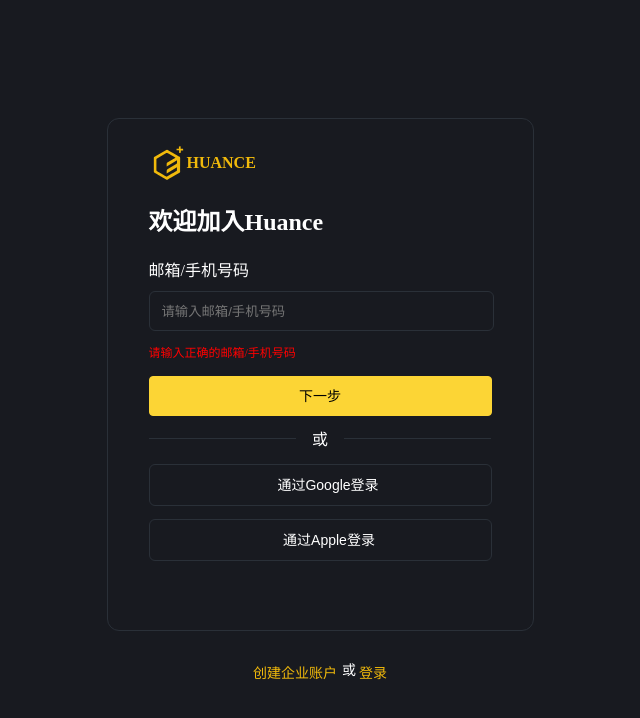
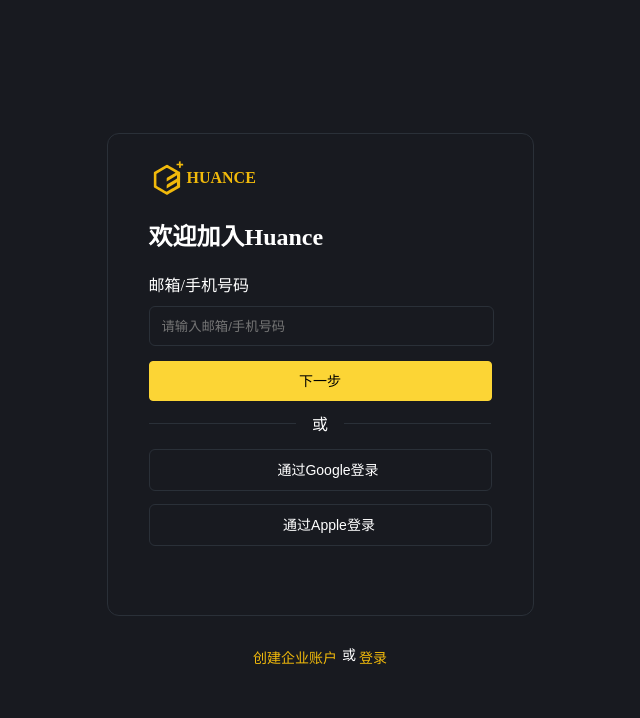
Before and after one commit to Huuery/Huan, a Vue app: page /Register in a window 1280 px wide. Shown: the top 718 px of the page, without its empty margins (320-960 px from the left). Built offline with nearby package versions, Linux system fonts and the light colour scheme; some icons are missing.

Commit message:
Update readme

```diff
--- a/src/views/LayOut/AppRegister.vue
+++ b/src/views/LayOut/AppRegister.vue
@@ -36,7 +36,7 @@
                     <div class="title-input">
                         <input type="text" placeholder="请输入邮箱/手机号码" @keyup="handleKeyup" v-model="useCheckMod.mobile">
                     </div>
-                    <p :class="useCheckMod.flag == false ? '' : 'disNone'" style="color: red;font-size: 12px;">
+                    <p :class="useCheckMod.flag == true ? '' : 'disNone'" style="color: red;font-size: 12px;">
                         <span>请输入正确的邮箱/手机号码</span>
                     </p>
                 </div>
```
Also changed, not shown: 1 other file (tests, documents, lock files or other folders).
